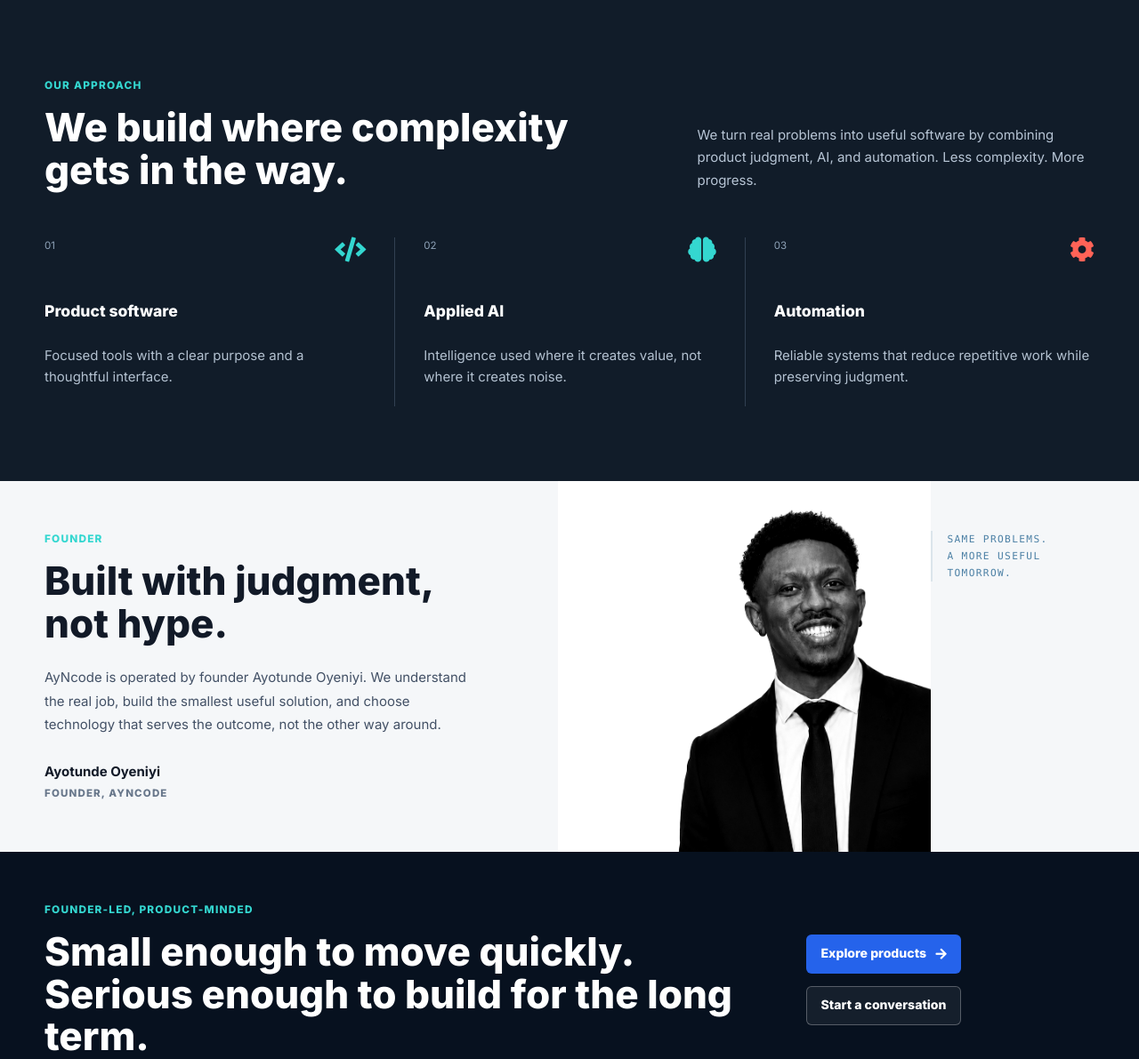
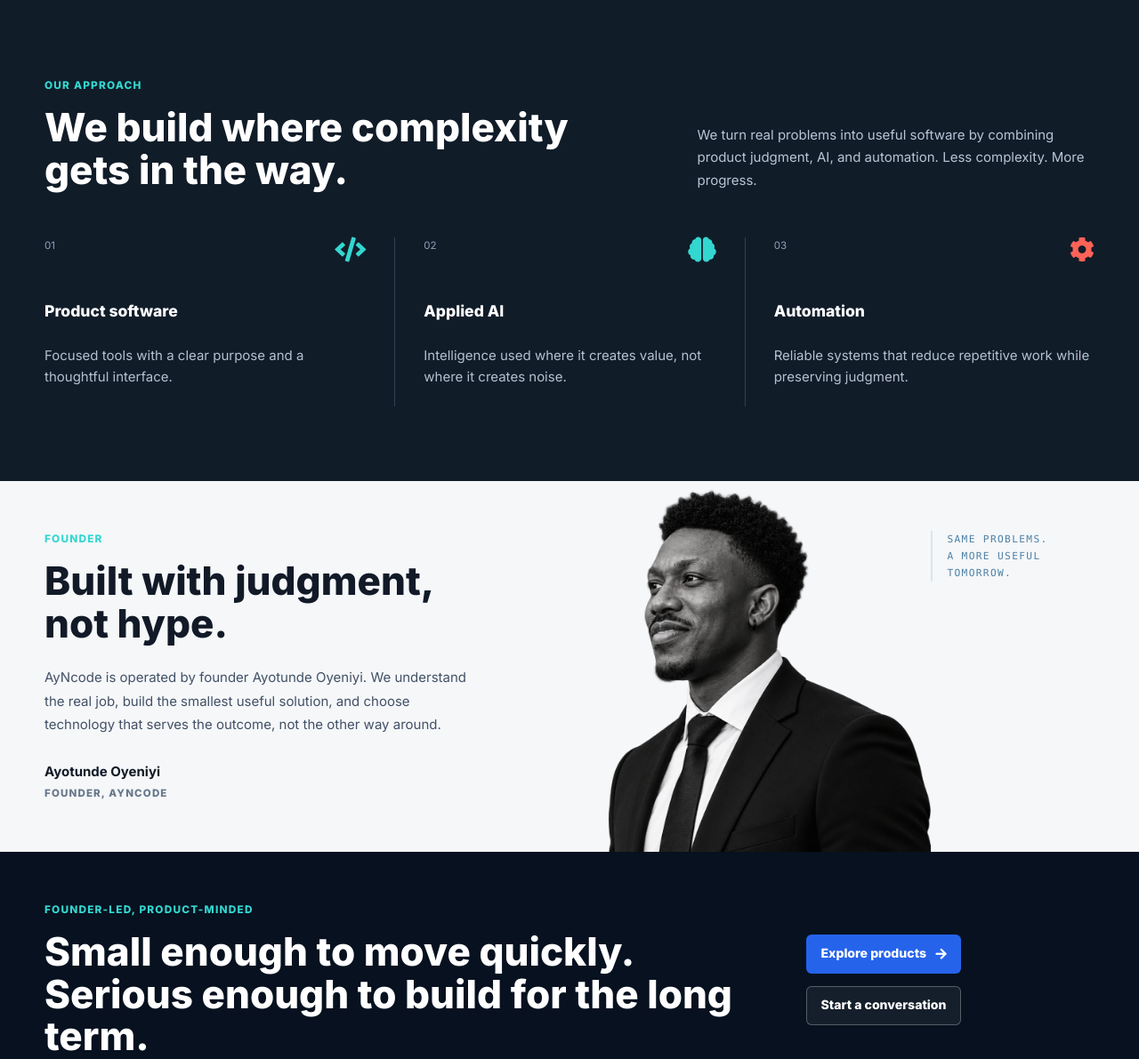
Before and after one commit to techfiwitay-gif/Ay_python_app, a Flask app: page / in a window 1280 px wide. Shown: the part 756-1947 px from the top of the page at 89% size. Run offline with Flask 3, Linux system fonts and the light colour scheme; parts of the project's set-up code (start-up, migrations or seed data) failed here and were passed over; some libraries are stand-ins or nearby versions.

Commit message:
Add founder side-profile portrait

```diff
--- a/static/css/style.css
+++ b/static/css/style.css
@@ -3293,13 +3293,15 @@
 }
 
 .company-founder-portrait img {
-    filter: grayscale(1) contrast(1.06);
+    bottom: 0;
     height: 100%;
-    inset: 0;
-    object-fit: cover;
-    object-position: 66% 16%;
+    max-width: none;
+    min-width: 100%;
+    object-fit: contain;
+    object-position: right bottom;
     position: absolute;
-    width: 100%;
+    right: 0;
+    width: auto;
 }
 
 .company-founder-note {
--- a/templates/about.html
+++ b/templates/about.html
@@ -79,7 +79,7 @@
         <strong>Ayotunde Oyeniyi</strong><span>Founder, AyNcode</span>
       </div>
       <div class="company-founder-portrait">
-        <img src="{{ url_for('static', filename='img/ayotunde-article-base.png') }}" alt="Ayotunde Oyeniyi, founder of AyNcode">
+        <img src="{{ url_for('static', filename='img/ayotunde-founder-side-profile-v2.png') }}" alt="Ayotunde Oyeniyi, founder of AyNcode">
       </div>
       <p class="company-founder-note">Same problems.<br>A more useful tomorrow.</p>
     </div>
```
Also changed, not shown: static/img/ayotunde-founder-side-profile-v2.png (added).
